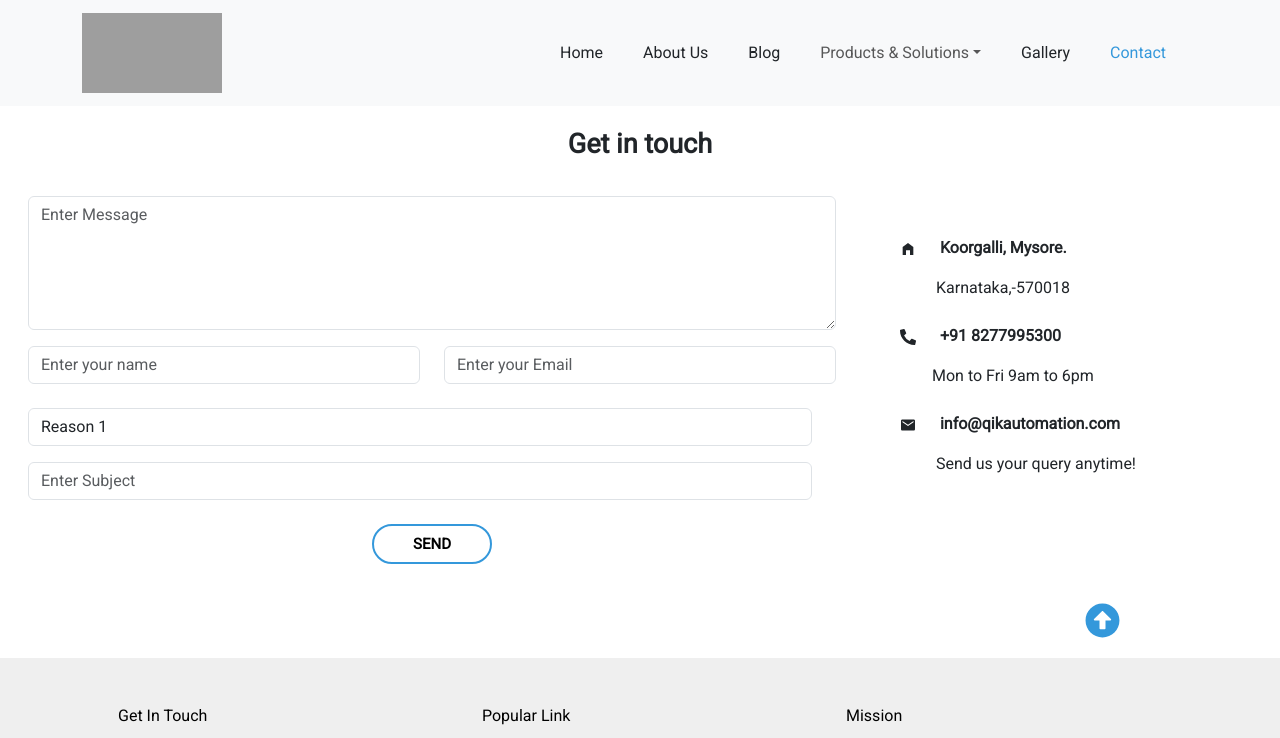
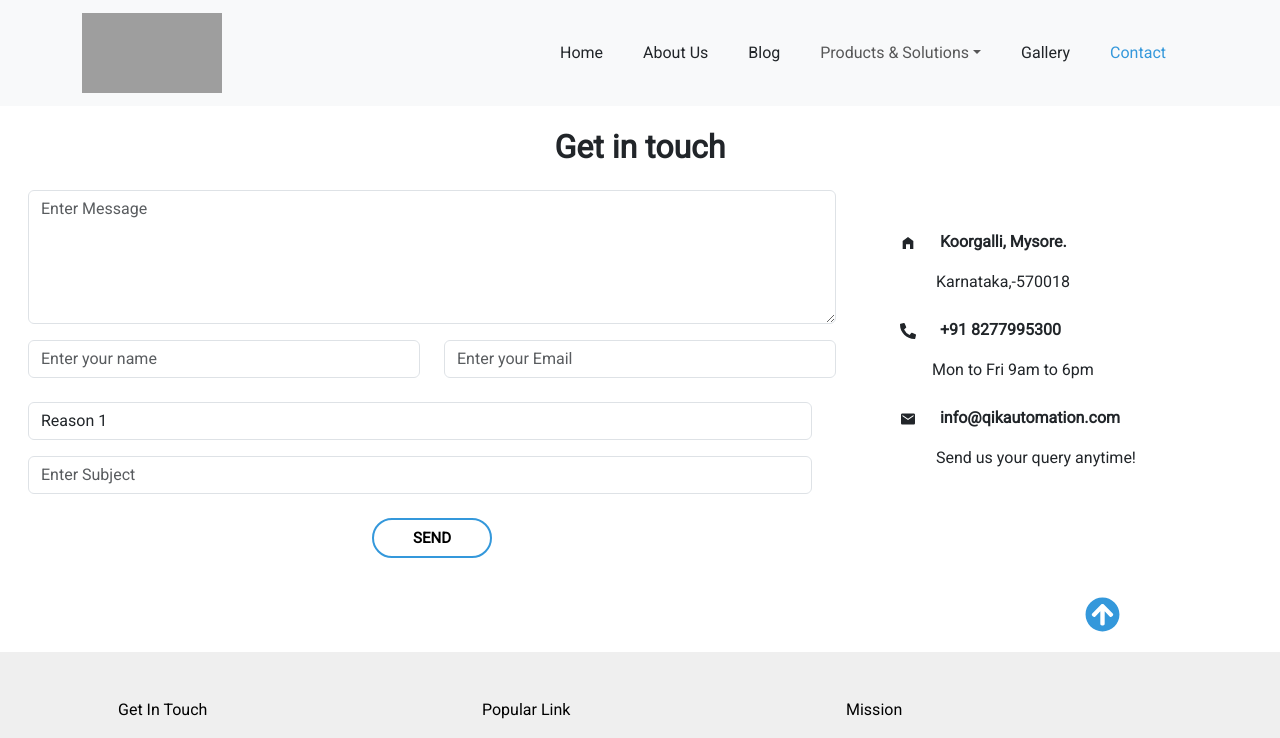
Before and after one commit to shashwath-qikautomation/Qikk, a React (Create React App) app in the folder web/: page /contact in a window 1280 px wide. Shown: the top 738 px of the page. Built offline with nearby package versions, Linux system fonts and the light colour scheme; grey boxes are pictures that could not be loaded.

Commit message:
main changes

```diff
--- a/web/src/App.js
+++ b/web/src/App.js
@@ -13,7 +13,7 @@ import MaterialHandling from "./pages/MaterialHandling";
 import SmartStorage from "./pages/SmartStorage";
 import SmartInventory from "./pages/SmartInventory";
 import Traceability from "./pages/Traceability";
-import { FaArrowAltCircleUp } from "react-icons/fa";
+import { FaArrowCircleUp } from "react-icons/fa";
 
 function App() {
   const scrollToTop = () => {
@@ -38,7 +38,7 @@ function App() {
         style={{ height: "30px", position: "relative", bottom: "25px" }}
         className="d-flex justify-content-end w-75 mx-auto"
       >
-        <FaArrowAltCircleUp
+        <FaArrowCircleUp
           onClick={scrollToTop}
           style={{ fontSize: "35px", color: "#3498db" }}
         />
--- a/web/src/pages/Contact.jsx
+++ b/web/src/pages/Contact.jsx
@@ -30,8 +30,8 @@ function Contact() {
           <div className="col col-xs-12 col-md-12 col-sm-12 col-lg-12">
             <Fade bottom>
               <h2
-                className="contact-title mt-3  d-flex justify-content-center"
-                style={contactTitle}
+                className="contact-title mt-3 fs-2 d-flex justify-content-center fw-bolder"
+                style={{ fontSize: "calc(1.275rem + 1.5vw)" }}
               >
                 Get in touch
               </h2>
--- a/web/src/pages/MaterialHandling.jsx
+++ b/web/src/pages/MaterialHandling.jsx
@@ -35,7 +35,7 @@ function MaterialHandling() {
     setShowModal(false);
   };
 
-  const Width = { width: "120px" };
+  const Width = { width: "150px" };
   const [pageNumber, setPageNumber] = useState(1);
 
   const onDocumentLoadSuccess = ({ numPages }) => {
--- a/web/src/pages/SmartInventory.jsx
+++ b/web/src/pages/SmartInventory.jsx
@@ -24,7 +24,7 @@ function SmartInventory() {
     setShowModal(false);
   };
 
-  const Width = { width: "120px" };
+  const Width = { width: "150px" };
 
   const handleDownloadPdf = () => {
     if (canvasRef.current) {
--- a/web/src/pages/SmartStorage.jsx
+++ b/web/src/pages/SmartStorage.jsx
@@ -27,7 +27,7 @@ const SmartStorage = () => {
     setShowModal(false);
   };
 
-  const Width = { width: "120px" };
+  const Width = { width: "150px" };
 
   const handleDownloadPdf = () => {
     if (canvasRef.current) {
--- a/web/src/styles/Gallery.css
+++ b/web/src/styles/Gallery.css
@@ -75,7 +75,7 @@ ul {
   width: 110px;
 }
 .active-filter {
-  background-color: #28619b;
+  background-color: #3498db;
   clip-path: polygon(0 0, 90% 0, 75% 100%, 0 100%);
   color: white;
 }
```
Also changed, not shown: web/src/components/NavBar.jsx (+7 -0 lines), 1 other file (tests, documents, lock files or other folders).
